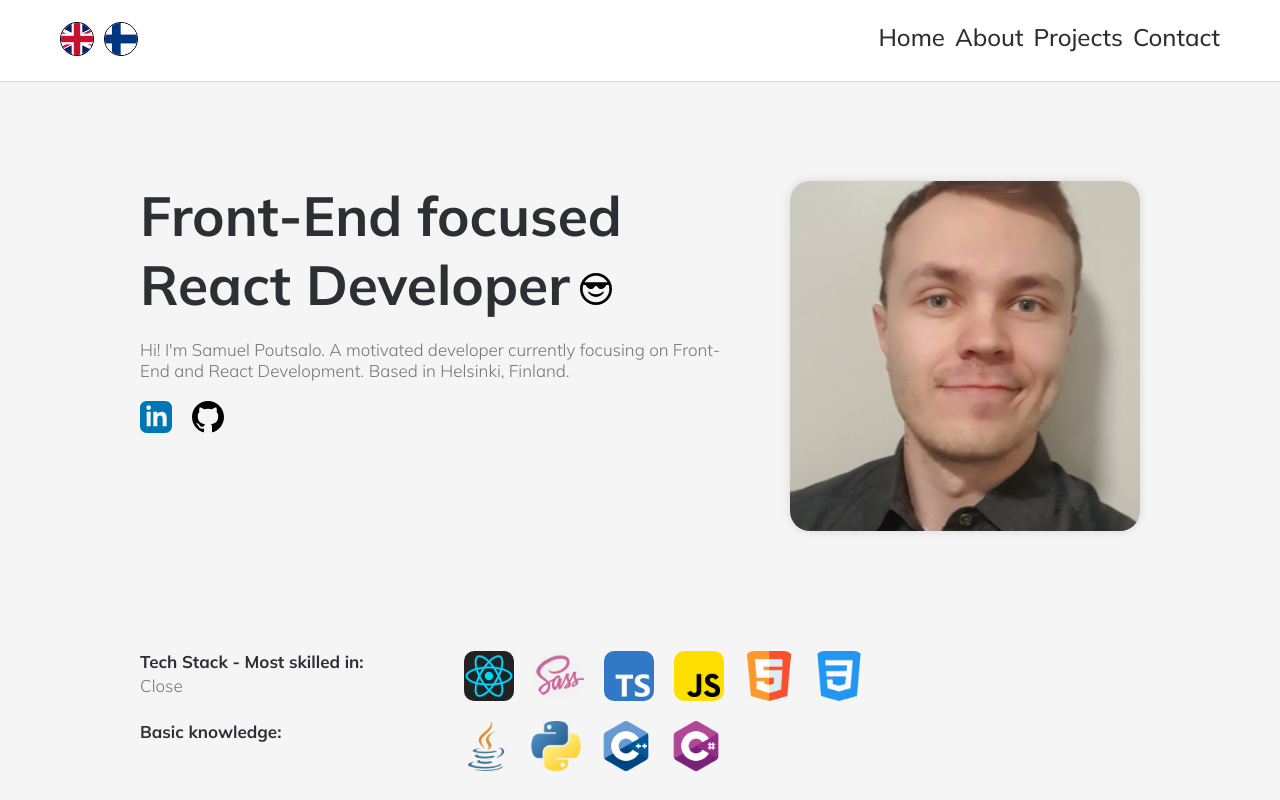
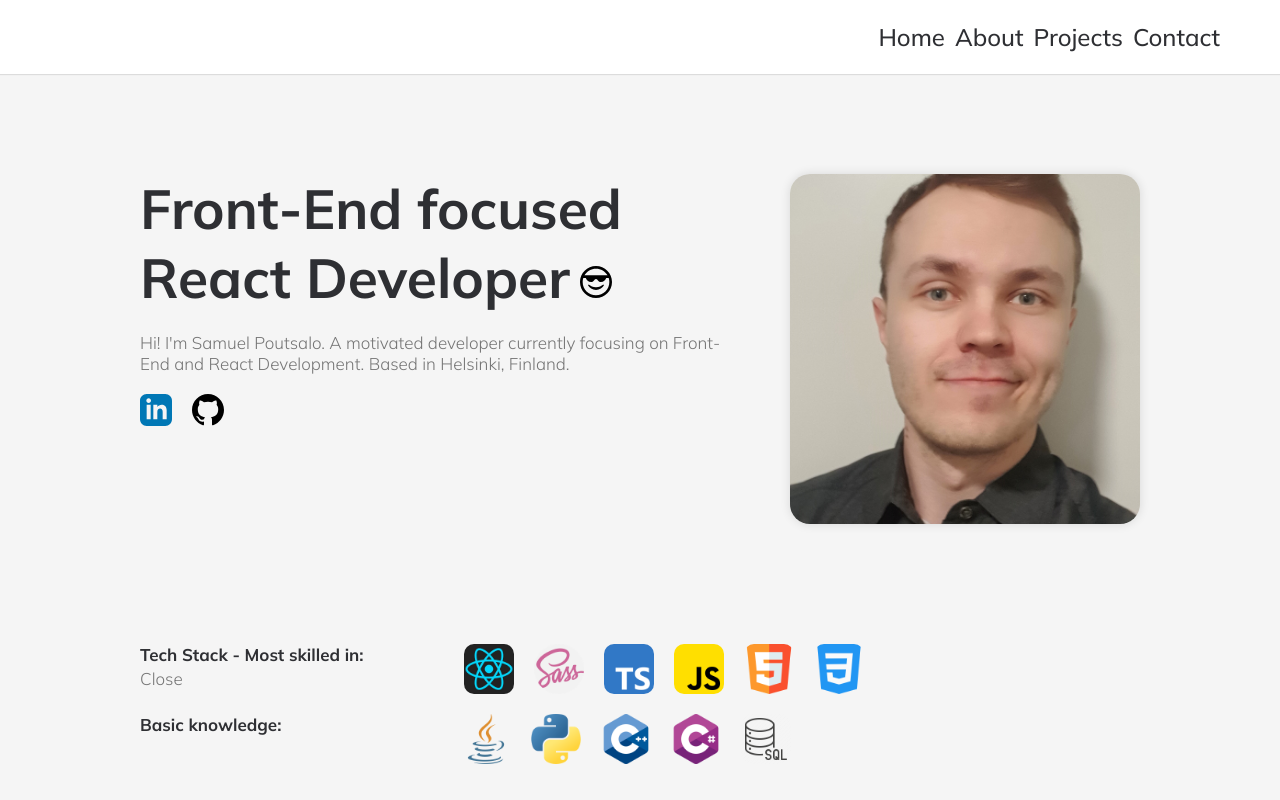
Before and after one commit to samuelpoutsalo/personal-website, a React (Create React App) app: page / in a window 1280 px wide. Both pictures are taken after a click on the element "Show more..". Shown: the top 800 px of the page. Built offline with nearby package versions, Linux system fonts and the light colour scheme.

Commit message:
few changes

```diff
--- a/src/App.scss
+++ b/src/App.scss
@@ -188,6 +188,7 @@ section {
 }
 
 .flags img {
+  display: none;
   width: 3.2rem;
   border: solid black 1px;
   cursor: pointer;
--- a/src/App.tsx
+++ b/src/App.tsx
@@ -16,6 +16,8 @@ import under from "./images/under.png";
 import countdown from "./images/countdown.png";
 import multistep from "./images/multistep.png";
 import hh from "./images/haaga.jpg";
+import firebase_png from "./images/firebase.png";
+import sql_png from "./images/sql.png";
 
 import "./App.scss";
 
@@ -198,6 +200,7 @@ function App() {
                 <img src={python_png} />
                 <img src={c_plusplus_png} />
                 <img src={c_sharp_png} />
+                <img src={sql_png} />
               </div>
             </div>
           </div>
```
Also changed, not shown: src/images/firebase.png (added), src/images/sql.png (added).
